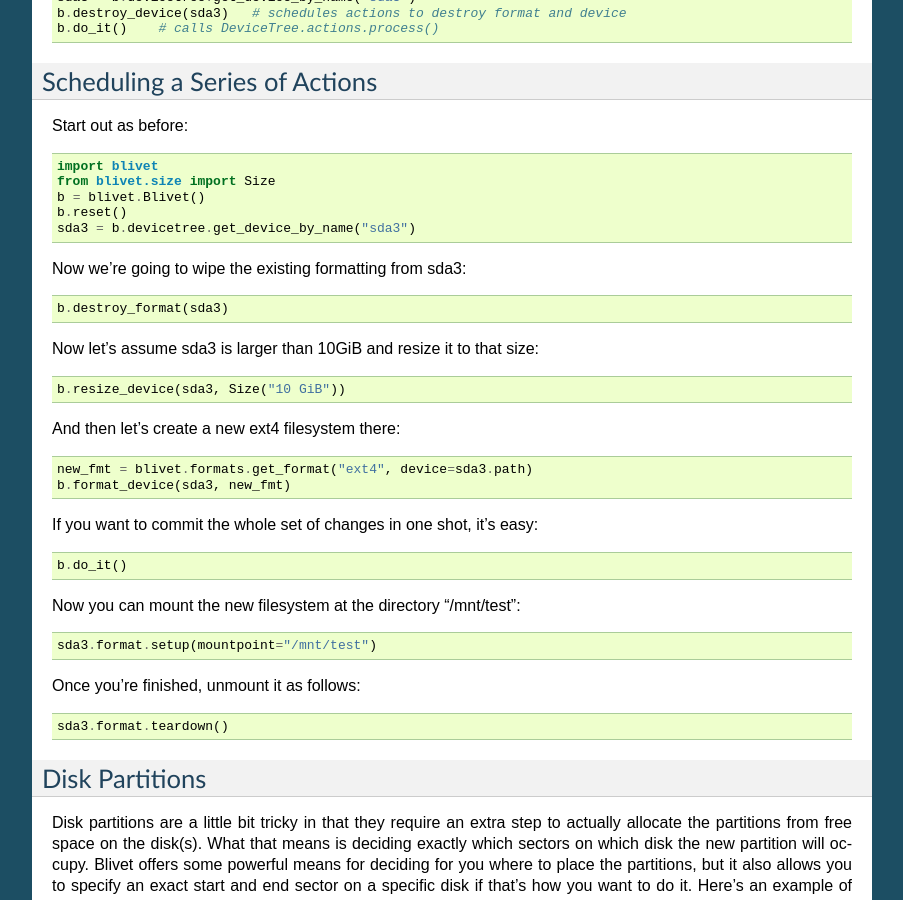
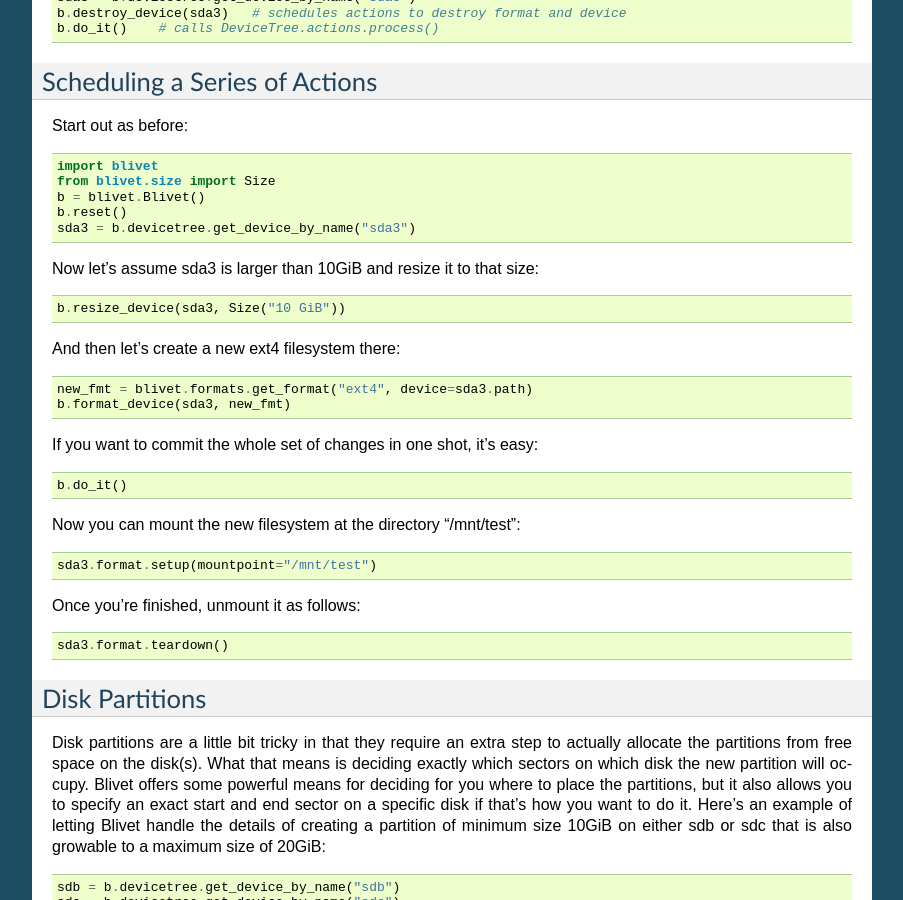
Before and after one commit to storaged-project/blivet, a Sphinx documentation site: the page built from doc/intro.rst, in a window 1280 px wide and 900 px high, scrolled down 1930 px. Shown: the whole window, without its empty margins (198-1101 px from the left). Built offline with Sphinx 7.4.7, drawn with Linux system fonts in a browser that asks for light colours; pages that are not in the unit, such as notebooks, are missing from menus.

Commit message:
Remove "destroy_format" method from docs

```diff
--- a/doc/intro.rst
+++ b/doc/intro.rst
@@ -131,10 +131,6 @@
     b.reset()
     sda3 = b.devicetree.get_device_by_name("sda3")
 
-Now we're going to wipe the existing formatting from sda3::
-
-    b.destroy_format(sda3)
-
 Now let's assume sda3 is larger than 10GiB and resize it to that size::
 
     b.resize_device(sda3, Size("10 GiB"))
```
